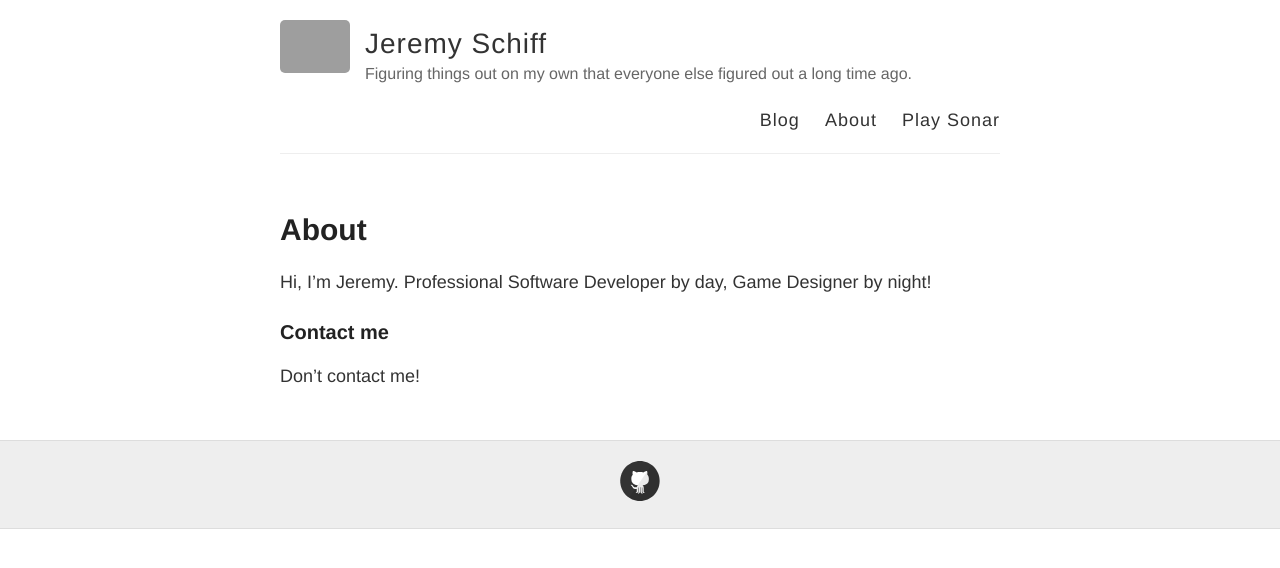
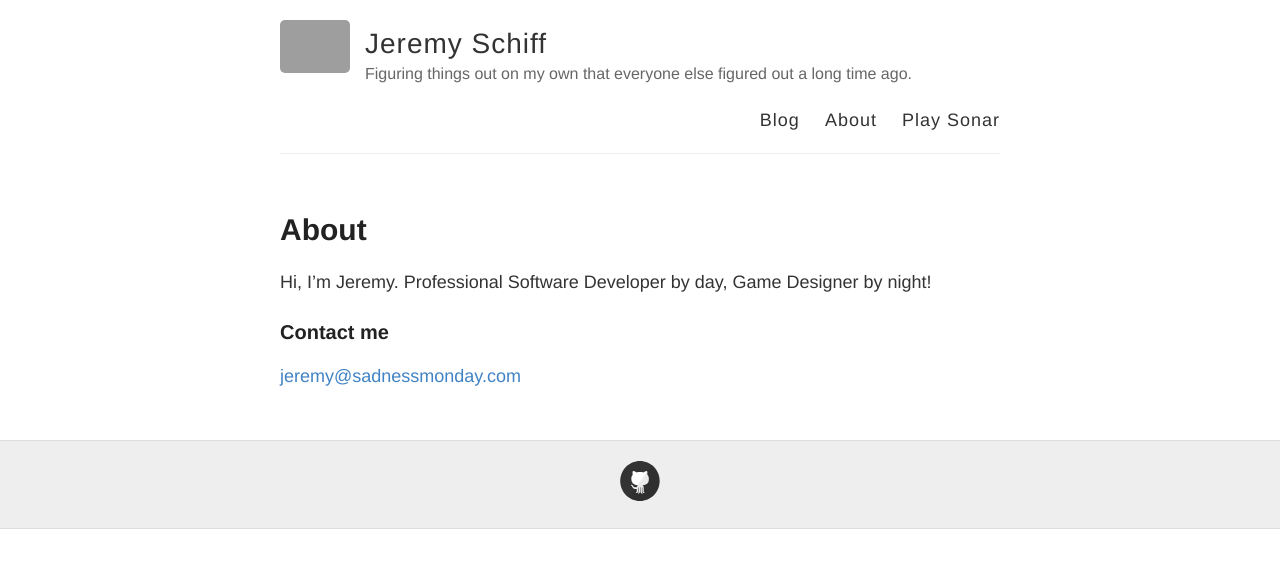
Before and after one commit to jschiff/jschiff.github.io, a Jekyll site: the page built from about.md, in a window 1280 px wide. Shown: the top 568 px of the page. Built offline with Jekyll 4.4.1, drawn with Linux system fonts in a browser that asks for light colours; grey boxes are pictures that could not be loaded.

Commit message:
Add email address

```diff
--- a/about.md
+++ b/about.md
@@ -8,4 +8,4 @@ Hi, I'm Jeremy. Professional Software Developer by day, Game Designer by night!
 
 ### Contact me
 
-Don't contact me!
+[jeremy@sadnessmonday.com](mailto:jeremy@sadnessmonday.com)
```
